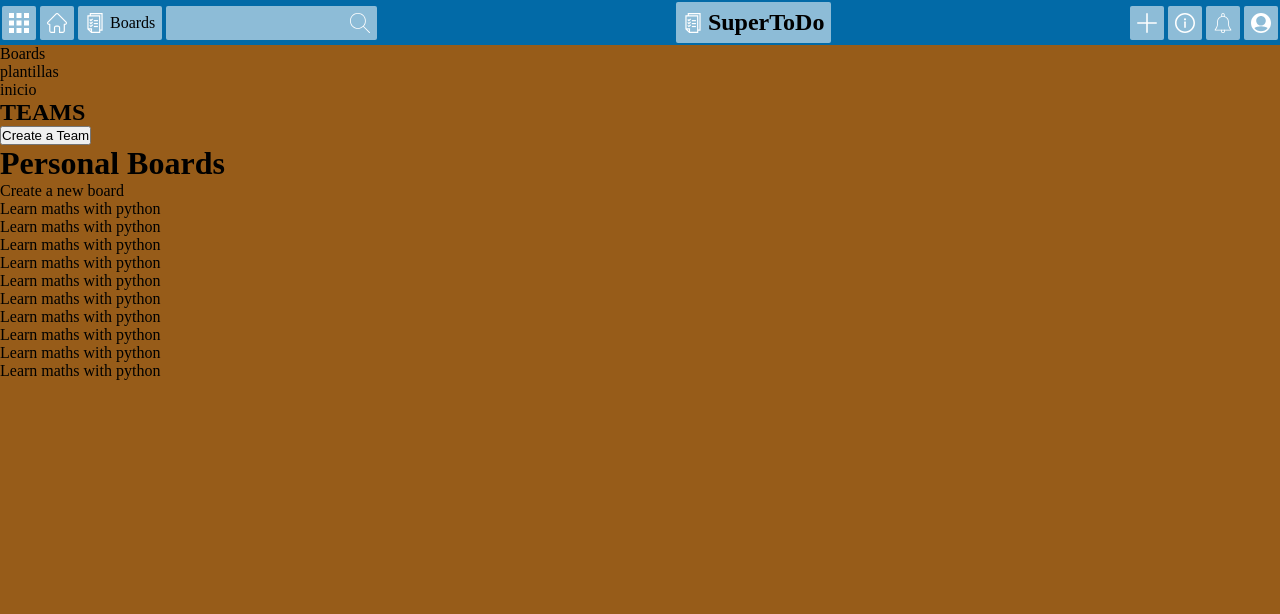
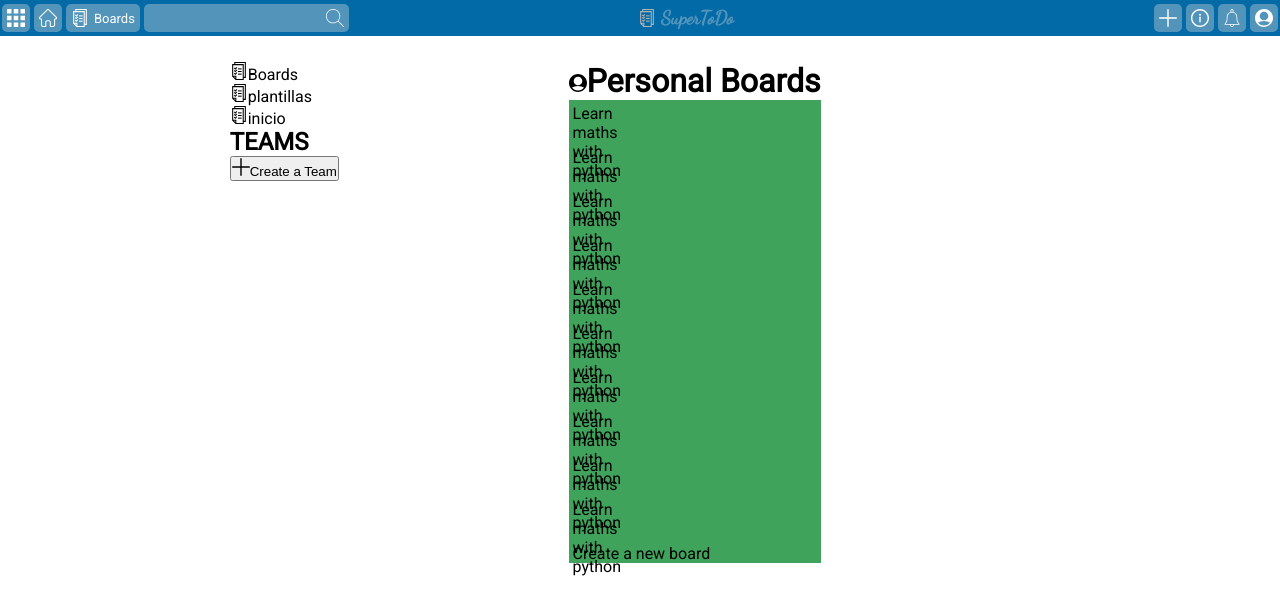
Before and after one commit to bruna-genz/todo-list, a website built with webpack: page dist/index.html in a window 1280 px wide. Built offline with Linux system fonts and the light colour scheme.

Commit message:
add stlyes to nav and main view

```diff
--- a/src/assets/styles/global.scss
+++ b/src/assets/styles/global.scss
@@ -1,5 +1,7 @@
 @import './projectsStyles/main.scss';
 @import './projectsStyles/nav.scss';
+@import url('https://fonts.googleapis.com/css2?family=Roboto&display=swap');
+@import url('https://fonts.googleapis.com/css2?family=Dancing+Script&display=swap');
 //@import 'menu';
 //@import 'locHours';
 //@import 'variables';
@@ -12,13 +14,14 @@
 
 html {
     height: 100%;
-    background-color: #975c19;
     //overflow-y:hidden;
 }
 
 body {
     height: 100%;
     //overflow-y:hidden;
+    font-family: 'Roboto', sans-serif;
+
 
 }
 .root {
--- a/src/assets/styles/projectsStyles/main.scss
+++ b/src/assets/styles/projectsStyles/main.scss
@@ -0,0 +1,24 @@
+main {
+    display: flex;
+    justify-content: space-evenly;
+    margin: 2% 0;
+    img {
+        width: 18px;
+        height: 18px;
+    }
+    .boards {
+        display: flex;
+        flex-direction: column;
+        .my-boards {
+            background-color: #40a35b;
+            div,a {
+                width: 40px;
+                height: 40px;
+                margin: 4px;
+            }
+        }
+
+
+
+    }
+}
--- a/src/assets/styles/projectsStyles/nav.scss
+++ b/src/assets/styles/projectsStyles/nav.scss
@@ -6,24 +6,52 @@ nav {
     div {
         display: flex;
         align-items: center;
+
         div {
-            background-color: rgba(255, 255, 255, 0.55);
-            padding: 7px;
+            &:hover {
+                cursor: pointer;
+                background-color: rgba(218, 218, 218, 0.493);
+            }
+            background-color: rgba(218, 218, 218, 0.377);
+            padding: 5px;
             margin: 2px;
-            border-radius: 2px;
+            border-radius: 5px;
+
             p, h1 {
                 margin-left: 5px;
+                font-size: 13px;
+                color: white;
+            }
+            h1 {
+                font-family: 'Dancing Script', cursive;
+                font-size: 19px;
+                color: rgba(218, 218, 218, 0.377);
+                &:hover {
+                    color: rgba(255, 255, 255, 0.555);
+                }
             }
             input {
                 background-color: rgba(255, 255, 255, 0);
                 border: none;
             }
         }
+
         img {
-            height: 20px;
-            width: 20px;
-            fill: white;
+            height: 18px;
+            width: 18px;
             filter: invert(1);
+
+        }
+        #logo {
+            background-color: rgba(0, 0, 0, 0);
+            position: relative;
+            left: -60%;
+            img {
+                filter: invert(.7);
+            }
+
+
+
         }
     }
 }
```
Also changed, not shown: dist/index.html, dist/main.js.
